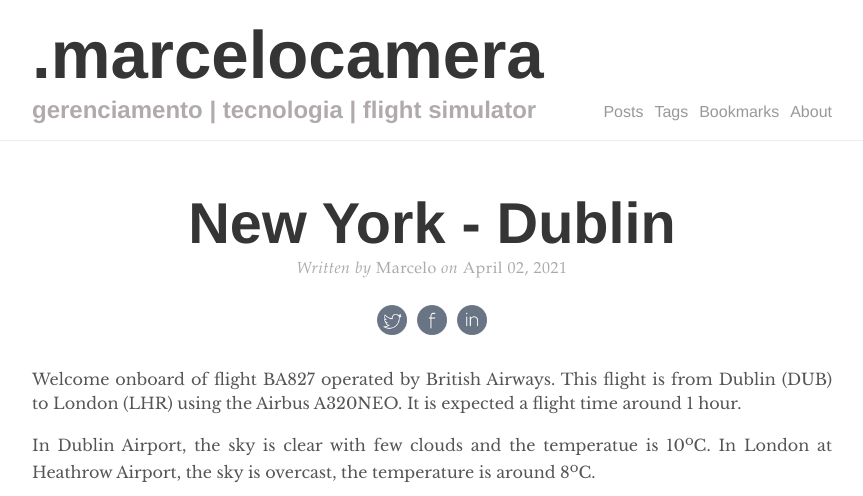
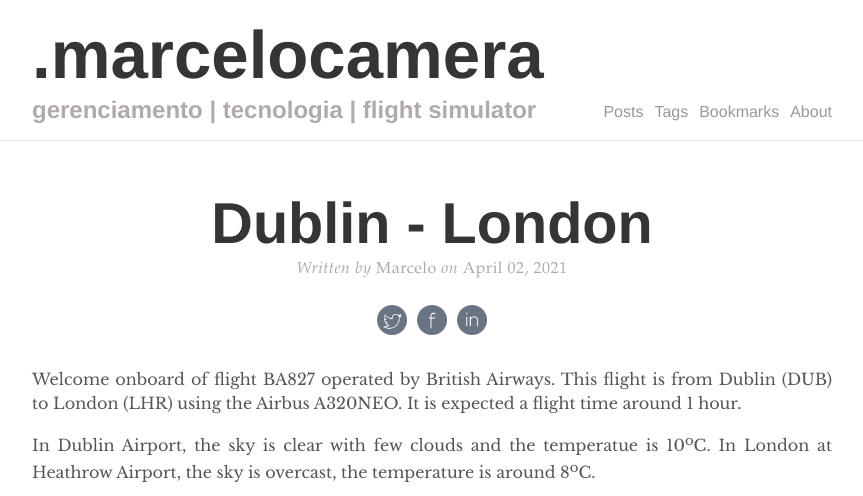
Before and after one commit to marcelocamera/marcelocamera.github.io, a Jekyll site: the page built from _posts/2021-04-02-311-DUB-LHR.md, in a window 1280 px wide and 900 px high, cut to the strip 0-496 px from the top of the window. Shown: the whole strip, without its empty margins (208-1071 px from the left). Built offline with Jekyll 4.4.1, drawn with Linux system fonts in a browser that asks for light colours; comment, search, counter and statistics services are not loaded.

Commit message:
Update 2021-04-02-311-DUB-LHR.md

```diff
--- a/_posts/2021-04-02-311-DUB-LHR.md
+++ b/_posts/2021-04-02-311-DUB-LHR.md
@@ -1,6 +1,6 @@
 ---
 layout: post
-title: "New York - Dublin"
+title: "Dublin - London"
 author: "Marcelo"
 comments: true
 tags: flight-simulator
```
